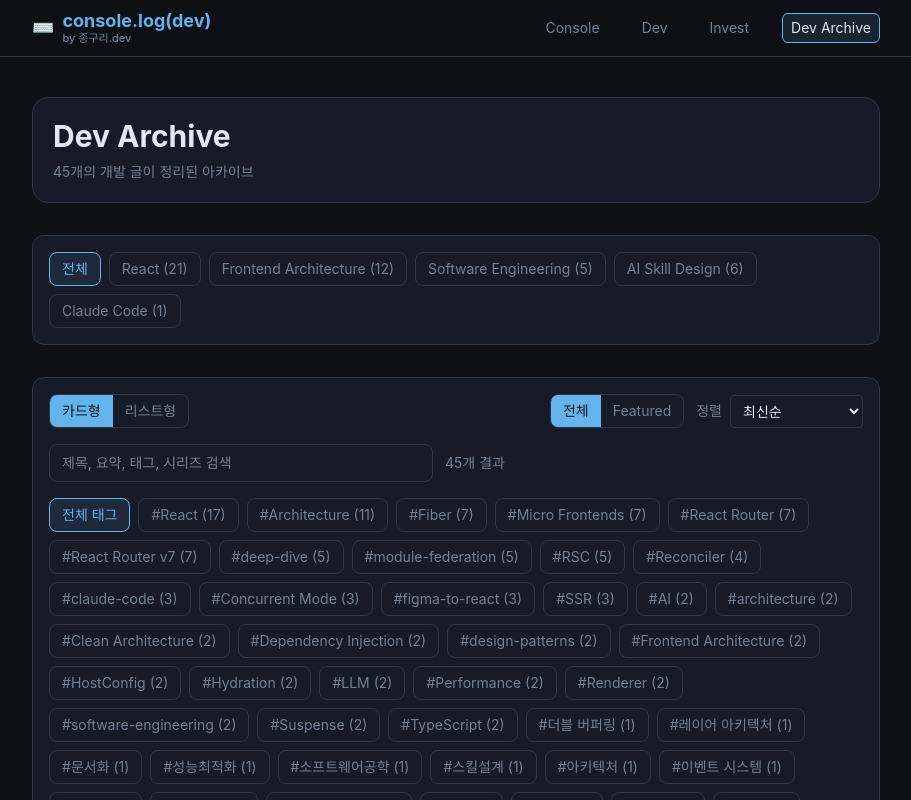
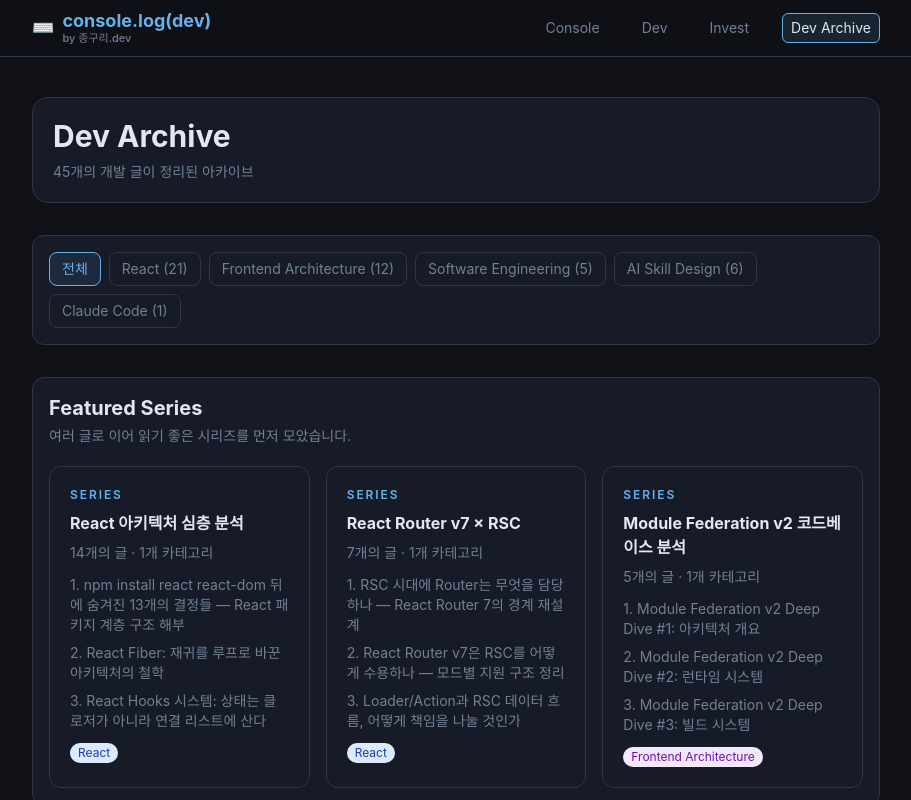
Before and after one commit to mje807/dev-blog, a Next.js app: page /blog in a window 1280 px wide. Shown: the top 800 px of the page, without its empty margins (184-1095 px from the left). Built offline with nearby package versions, Linux system fonts and the light colour scheme.

Commit message:
feat: surface series entrypoints in archive

```diff
--- a/app/blog/page.tsx
+++ b/app/blog/page.tsx
@@ -1,9 +1,10 @@
 import Link from 'next/link';
-import { getAllPosts, getCategoryCounts, CATEGORIES } from '@/lib/posts';
+import { getAllPosts, getCategoryCounts, getSeriesGroups, CATEGORIES } from '@/lib/posts';
 import BlogPostBrowser from '@/components/BlogPostBrowser';
 import PageHeader from '@/components/ui/PageHeader';
 import SectionCard from '@/components/ui/SectionCard';
 import EmptyState from '@/components/ui/EmptyState';
+import SeriesCard from '@/components/SeriesCard';
 
 export const metadata = {
   title: 'Dev Archive',
@@ -13,6 +14,7 @@
 export default function BlogPage() {
   const posts = getAllPosts();
   const categoryCounts = getCategoryCounts();
+  const seriesGroups = getSeriesGroups().slice(0, 3);
 
   return (
     <div>
@@ -50,6 +52,26 @@
       </div>
       </SectionCard>
 
+      {seriesGroups.length > 0 && (
+        <SectionCard className="mb-8">
+          <div className="flex items-center justify-between mb-5">
+            <div>
+              <h2 className="text-xl font-bold" style={{ color: 'var(--text)' }}>
+                Featured Series
+              </h2>
+              <p className="text-sm mt-1" style={{ color: 'var(--text-muted)' }}>
+                여러 글로 이어 읽기 좋은 시리즈를 먼저 모았습니다.
+              </p>
+            </div>
+          </div>
+          <div className="grid gap-4 sm:grid-cols-2 lg:grid-cols-3">
+            {seriesGroups.map((series) => (
+              <SeriesCard key={series.name} series={series} />
+            ))}
+          </div>
+        </SectionCard>
+      )}
+
       <SectionCard>
         {posts.length === 0 ? (
           <EmptyState
--- /dev/null
+++ b/components/SeriesCard.tsx
@@ -0,0 +1,46 @@
+import Link from 'next/link';
+import type { SeriesGroup } from '@/lib/posts';
+import { CATEGORIES } from '@/lib/content/categories';
+
+function toSeriesSlug(name: string): string {
+  return name
+    .trim()
+    .toLowerCase()
+    .replace(/[^a-z0-9가-힣]+/g, '-')
+    .replace(/^-+|-+$/g, '');
+}
+
+export default function SeriesCard({ series }: { series: SeriesGroup }) {
+  const preview = series.posts.slice(0, 3);
+  const slug = toSeriesSlug(series.name);
+
+  return (
+    <Link
+      href={`/blog/series/${slug}`}
+      className="block rounded-xl border p-5 hover:opacity-90"
+      style={{ borderColor: 'var(--border)', backgroundColor: 'var(--bg-card)' }}
+    >
+      <div className="text-xs font-semibold uppercase tracking-[0.16em] mb-2" style={{ color: 'var(--accent)' }}>
+        Series
+      </div>
+      <h3 className="font-bold mb-2" style={{ color: 'var(--text)' }}>{series.name}</h3>
+      <p className="text-sm mb-3" style={{ color: 'var(--text-muted)' }}>
+        {series.posts.length}개의 글 · {series.categories.length}개 카테고리
+      </p>
+      <div className="space-y-2 mb-3">
+        {preview.map((post, index) => (
+          <div key={`${post.category}-${post.slug}`} className="text-sm" style={{ color: 'var(--text-muted)' }}>
+            {index + 1}. {post.title}
+          </div>
+        ))}
+      </div>
+      <div className="flex flex-wrap gap-2 text-xs" style={{ color: 'var(--text-muted)' }}>
+        {series.categories.map((categoryKey) => (
+          <span key={categoryKey} className={`px-2 py-0.5 rounded-full ${CATEGORIES[categoryKey]?.color || 'bg-gray-100 text-gray-800'}`}>
+            {CATEGORIES[categoryKey]?.label || categoryKey}
+          </span>
+        ))}
+      </div>
+    </Link>
+  );
+}
```
